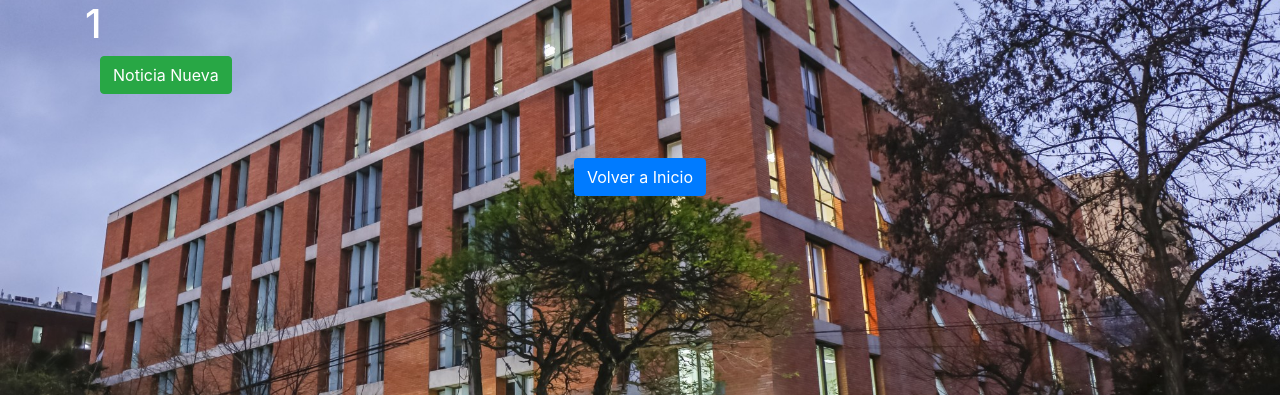
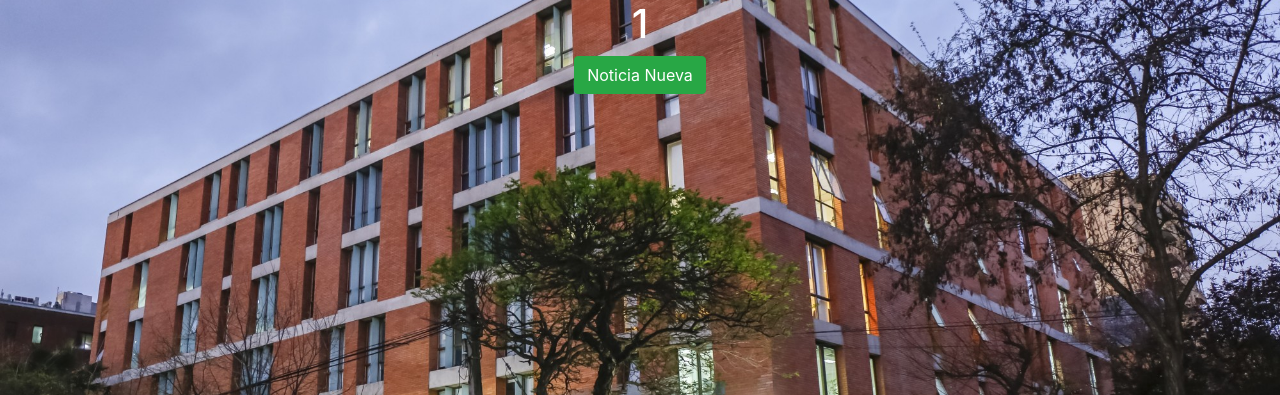
Before and after one commit to Danielacvd/ICF232_202010_GRUPO3-sw2, a Django app: page /carreras/1/ in a window 1280 px wide; the page is wider, and only the part inside the window is pictured. Shown: the part 108-503 px from the top of that part. Run offline with Django 3.2, Linux system fonts and the light colour scheme; a user stored in the database is signed in; data comes from the database, SQL or seed files in the repository; some libraries are stand-ins or nearby versions.

Commit message:
Carrera view fix

```diff
--- a/NoticiasUnab/Blog/templates/carreras.html
+++ b/NoticiasUnab/Blog/templates/carreras.html
@@ -1,31 +1,27 @@
 {% extends "base.html" %}
 {% block content %}
 <div class="container">
-
-
-    <h1 class="center">{{carreras}}</h1>
-
+    <div class = "TituleUNAB"><h1 class="center">{{carreras}}</h1></div>
     {% if user.is_authenticated %}
-        <div class="container center">
+      <div class="TituleUNAB">
         <a href="{% url 'crear_blog' %}" class="btn btn-success" role="button">Noticia Nueva</a>
       </div>
     {% endif %}
-
     <div class="container center">
       <div class="row">
         {% for blog in carrera_noticias %}
-            <div class="col-3 card separa">
+        <div class="col-5 card separa">
           <div class="card-body">
-                    <h3 class="card-title">{{blog.titulo}}</h3>
-                    <p class="card-text text">{{ blog.cuerpo|striptags }}</p>
-                    <a href="{% url 'blog_detalle' blog.pk %}" class="card-link btn btn-info">Detalle</a>
+              <h3 class="card-title" >{{blog.titulo}}</h3>
+              <p class ="card-carrera" ><small>Carrera: <a href="{% url 'carreras' blog.carrera %}">{{blog.carrera}}</a></small></p>
+              <p class="card-text text">{{ blog.cuerpo|striptags}}</p>
+              <p class="card-autor"><small>Autor: {{blog.autor_id.first_name}} {{blog.autor_id.last_name}}</small></p>
+              <p class="card-fecha"><small>{{ blog.fecha }}</small></p>
+              <div class= "ajustin"><a href="{% url 'blog_detalle' blog.pk %}" class="card-link btn btn-primary">Detalle</a></div>
           </div>
         </div>
         {% endfor %}
       </div>
     </div>
-    <div class="boton">
-    <a href="{% url 'home' %}" class="btn btn-primary" >Volver a Inicio</a>
-    </div>
 </div>
 {% endblock %}
--- a/NoticiasUnab/Blog/templates/home.html
+++ b/NoticiasUnab/Blog/templates/home.html
@@ -2,8 +2,7 @@
 {% block content %}
 
 <div class="container">
-    <div class = "TituleUNAB"><h1 class="center">Noticias UNAB</h1>
-    </div>
+    <div class = "TituleUNAB"><h1 class="center">Noticias UNAB</h1></div>
     <div class="container center">
       <div class="row">
         {% for blog in object_list %}
@@ -14,8 +13,7 @@
             <p class="card-text text">{{ blog.cuerpo|striptags}}</p>
             <p class="card-autor"><small>Autor: {{blog.autor_id.first_name}} {{blog.autor_id.last_name}}</small></p>
             <p class="card-fecha"><small>{{ blog.fecha }}</small></p>
-                    <div class= "ajustin"><a href="{% url 'blog_detalle' blog.pk %}" class="card-link btn btn-primary">Detalle</a>
-                    </div>
+            <div class= "ajustin"><a href="{% url 'blog_detalle' blog.pk %}" class="card-link btn btn-primary">Detalle</a></div>
           </div>
         </div>
         {% endfor %}
--- a/NoticiasUnab/Blog/templates/navbar.html
+++ b/NoticiasUnab/Blog/templates/navbar.html
@@ -6,8 +6,17 @@
     <ul class="navbar-nav mr-auto">
       <li class="nav-item active">
         {% if user.is_authenticated %}
+          {% if carr_menu %}
+          <li class="nav-item active">
+            <div class="dropdown">
+              <button class="btn btn-secondary dropdown-toggle" type="button" id="dropdownMenuButton" data-toggle="dropdown" aria-haspopup="true" aria-expanded="false">
+                Dropdown button
+              </button>
+              <div class="dropdown-menu" aria-labelledby="dropdownMenuButton"></div>
+            </div>
+          </li>
+          {% endif %}
           <a class="nav-link">Bienvenido&nbsp{{user.first_name}}&nbsp{{user.last_name}}</a>
-        </li>
           <li class="nav-item active">
             <a class="nav-link pintaletra" href="{% url 'home' %}">Inicio
               <span class="sr-only">(current)</span>
@@ -18,37 +27,31 @@
               <span class="sr-only">(current)</span>
             </a>
           </li>
-
-        {% if carr_menu %}
-          <li class="nav-item dropdown">
-            <a class="nav-link dropdown-toggle" href="#" id="navbarDropdown" role="button" data-toggle="dropdown" aria-haspopup="true" aria-expanded="false">
-              Carreras
-            </a>
-            <div class="dropdown-menu" aria-labelledby="navbarDropdown">
-
-
-              {% for item in carr_menu %}
-                <a class="dropdown-item" href="{% url 'carreras' item %}">{{item}}</a>
-
-              {% endfor %}
-
-            </div>
-          </li>
-        {% endif %}
           <li class="nav-item">
             <a class="nav-link pintaletra" href="{% url 'logout' %}">Salir
               <span class="sr-only">(current)</span>
             </a>
           </li>
-
         {% else %}
           <li class="nav-item">
             <a class="nav-link pintaletra" href="{% url 'registrar' %}">Registrarse
               <span class="sr-only">(current)</span>
             </a>
           </li>
+        {% endif %}
 
-        {% endif %}
+      </li>
     </ul>
   </div>
 </nav>
+<!-- <li class="nav-item dropdown">
+  <a class="nav-link dropdown-toggle" id="navbarDropdown" role="button" data-toggle="dropdown" aria-haspopup="true"
+    aria-expanded="false">
+    Carreras
+  </a>
+  <div class="dropdown-menu" aria-labelledby="navbarDropdown">
+    {% for item in carr_menu %}
+    <a class="dropdown-item" href="{% url 'carreras' item %}">{{item}}</a>
+    {% endfor %}
+  </div>
+</li> -->
```
Also changed, not shown: NoticiasUnab/Blog/static/css/style.css (line endings or trailing spaces). Lines whose indentation alone changed are shown as unchanged.
